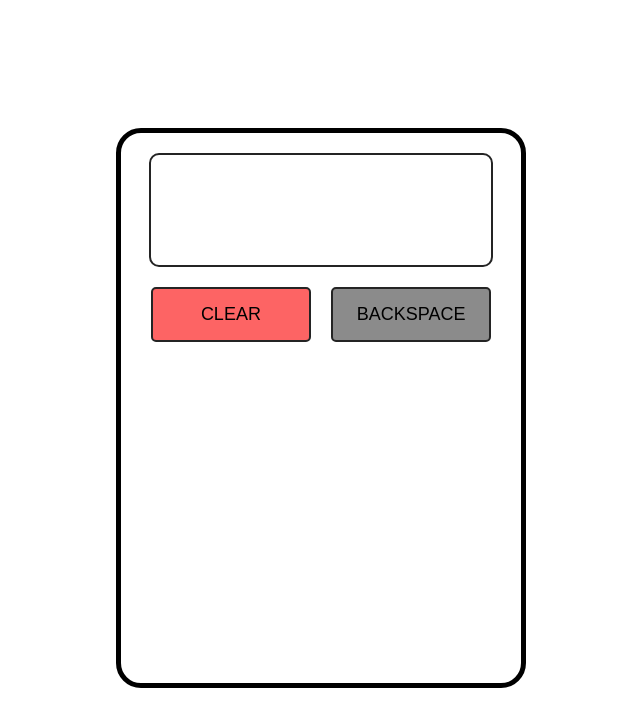
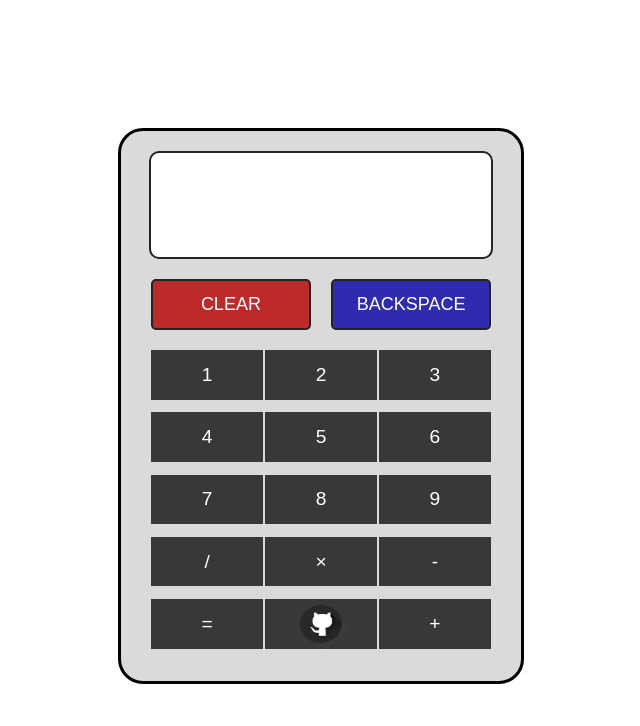
Before and after one commit to JacobRane/calculator, a plain HTML site: page index.html in a window 1280 px wide. Shown: the whole page, without its empty margins (319-959 px from the left). Drawn offline with Linux system fonts and the light colour scheme.

Commit message:
Add rest of buttons and github link

```diff
--- a/css.css
+++ b/css.css
@@ -7,13 +7,14 @@ body {
     justify-content: center;
 }
 .container {
-    border: 5px solid black;
+    border: 3px solid black;
     border-radius: 25px;
     margin-top: 10%;
     height: 550px;
     width: 400px;
     display: flex;
     flex-direction: column;
+    background-color: rgb(218, 218, 218);
 }
 
 .display {
@@ -23,6 +24,7 @@ body {
     width: 85%;
     height: 20%;
     align-self: center;
+    background-color: white;
 }
 
 .clearorBackspace {
@@ -44,7 +46,8 @@ body {
 }
 
 .clear {
-    background-color: rgb(253, 100, 100);
+    background-color: rgb(190, 42, 42);
+    color: white;
 }
 .clear:hover {
     background-color: rgb(211, 84, 84);
@@ -53,7 +56,8 @@ body {
     background-color: rgb(136, 53, 53);
 }
 .backspace {
-    background-color: rgb(139, 139, 139);
+    background-color: rgb(46, 43, 177);
+    color: white;
 }
 .backspace:hover {
     background-color: rgb(114, 114, 114);
@@ -61,3 +65,36 @@ body {
 .backspace:active {
     background-color: rgb(75, 75, 75);
 }
+
+.buttons {
+    display: flex;
+    flex-wrap: wrap;
+    justify-content: space-between;
+    width: 85%;
+    align-self: center;
+    margin-top: 5%;
+    height: 60%;
+    margin-bottom: 5%;
+}
+
+.buttons button {
+    width: 33%;
+    height: 16%;
+    margin: 0;
+    padding: 0;
+    border: 0px solid rgb(36, 36, 36);
+    border-radius: 0px;
+    font-size: larger;
+    background-color: rgb(56, 56, 56);
+    color: white;
+}
+.buttons button:hover {
+    background-color: rgb(219, 219, 219);
+}
+.buttons button:active {
+    background-color: rgb(185, 185, 185);
+}
+img {
+    width: 50%;
+    height: 100%;
+}
--- a/index.html
+++ b/index.html
@@ -15,7 +15,25 @@
         <button class="backspace">BACKSPACE</button>
         </div>
         <div class="buttons">
-
+           <button class="btn1">1</button>
+            <button class="btn2">2</button>
+            <button class="btn3">3</button>
+            <button class="btn4">4</button>
+            <button class="btn5">5</button>
+            <button class="btn6">6</button>
+            <button class="btn7">7</button>
+            <button class="btn8">8</button>
+            <button class="btn9">9</button>
+            <button class="btnDivide">/</button>
+            <button class="btnMultiply">×</button>
+            <button class="btnMinus">-</button>
+            <button class="btnEquals">=</button>
+            <button class="btnLink">
+                <a href="https://github.com/JacobRane" target="_blank">
+                    <img src="img/pngwing.com.png"> </img>
+                </a>
+            </button>
+            <button class="btnAdd">+</button>
         </div>
     </div>
 </body>
```
Also changed, not shown: img/git.png (added), img/pngwing.com.png (added).
